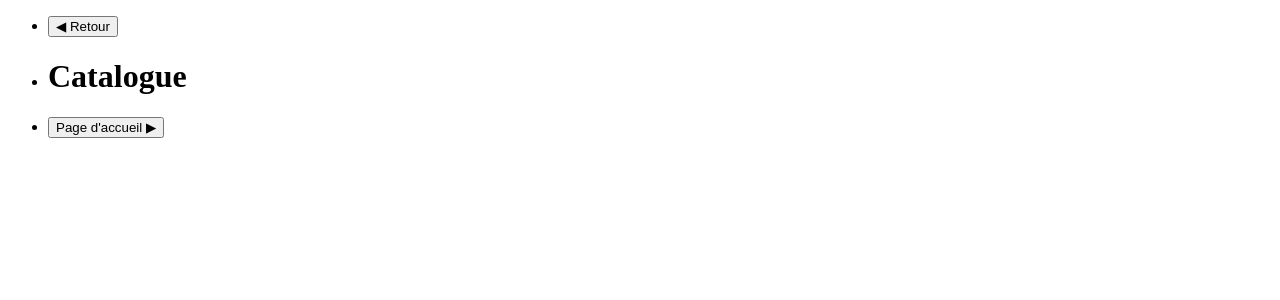
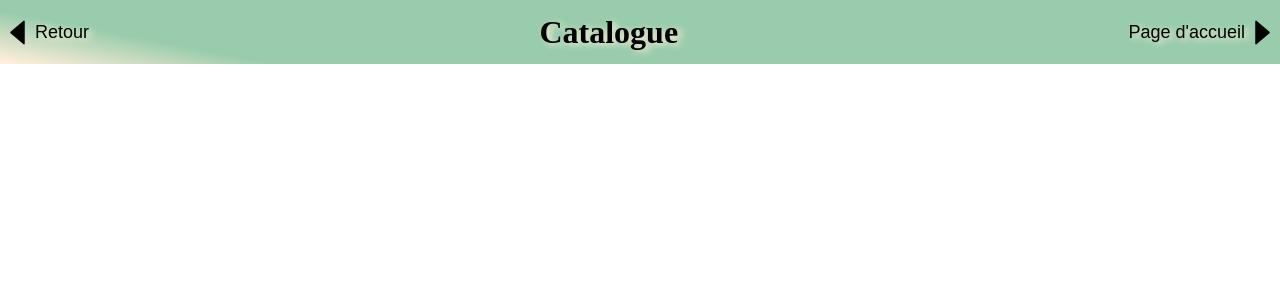
Before and after one commit to WildCodeSchool/2023-09-JS-Lille-blue-project-2-groupe1-graphiteam, a React (Vite) app in the folder frontend/: page / in a window 1280 px wide. Shown: the top 300 px of the page. Built offline with nearby package versions, Linux system fonts and the light colour scheme.

Commit message:
react icon add

```diff
--- a/frontend/package.json
+++ b/frontend/package.json
@@ -21,8 +21,8 @@
     "eslint-plugin-react": "^7.33.0",
     "eslint-plugin-react-hooks": "^4.6.0",
     "prettier": "^3.0.0",
-    "react-icons": "^4.11.0",
-    "vite": "^4.4.7"
+    "vite": "^4.4.7",
+    "react-icons": "^4.11.0"
   },
   "lint-staged": {
     "*": "prettier --check",
--- a/frontend/src/components/navbar/Navbar.jsx
+++ b/frontend/src/components/navbar/Navbar.jsx
@@ -1,31 +1,26 @@
-import "./Navbar.scss";
+import "./navbar.scss";
+// eslint-disable-next-line import/no-extraneous-dependencies
+import { AiFillCaretLeft, AiFillCaretRight } from "react-icons/ai";
 
 function Navbar() {
   return (
     <div className="Navbar">
-      <ul className="Navbar_buton">
+      <ul className="Navbar_thebuton">
         <li className="Navbar_li a">
-          <button
-            className="Navbar_detourbuton"
-            type="button"
-            onClick={() => {}}
-          >
-            ◀︎ Retour
+          <button className="Navbar_buton" type="button" onClick={() => {}}>
+            <AiFillCaretLeft size="35px" /> Retour
           </button>
         </li>
         <li className="Navbar_title">
           <h1>Catalogue</h1>
         </li>
         <li className="Navbar_li a">
-          <button
-            className="Navbar_detourbuton"
-            type="button"
-            onClick={() => {}}
-          >
-            Page d'accueil ▶︎
+          <button className="Navbar_buton" type="button" onClick={() => {}}>
+            Page d'accueil <AiFillCaretRight size="35px" />
           </button>
         </li>
       </ul>
+      <h3> </h3>
     </div>
   );
 }
--- a/frontend/src/components/navbar/navbar.scss
+++ b/frontend/src/components/navbar/navbar.scss
@@ -0,0 +1,31 @@
+* {
+  margin: 0;
+  padding: 0;
+}
+
+.Navbar_thebuton {
+  //background-color:rgb(164, 194, 176);
+  height: 4rem;
+  background: linear-gradient(11deg, #ffeed9 1%, #99ccac 17%);
+  display: flex;
+  justify-content: space-between;
+  list-style: none;
+  align-items: center;
+}
+
+.Navbar_li a {
+  background-color: azure;
+}
+
+.Navbar_buton {
+  border: none;
+  background: none;
+  text-shadow: 4px 2px 6px #ffeed9;
+  font-size: large;
+  display: flex;
+  align-items: center;
+}
+
+.Navbar_title {
+  text-shadow: 4px 2px 6px #ffeed9;
+}
```
Also changed, not shown: 1 other file (tests, documents, lock files or other folders).
